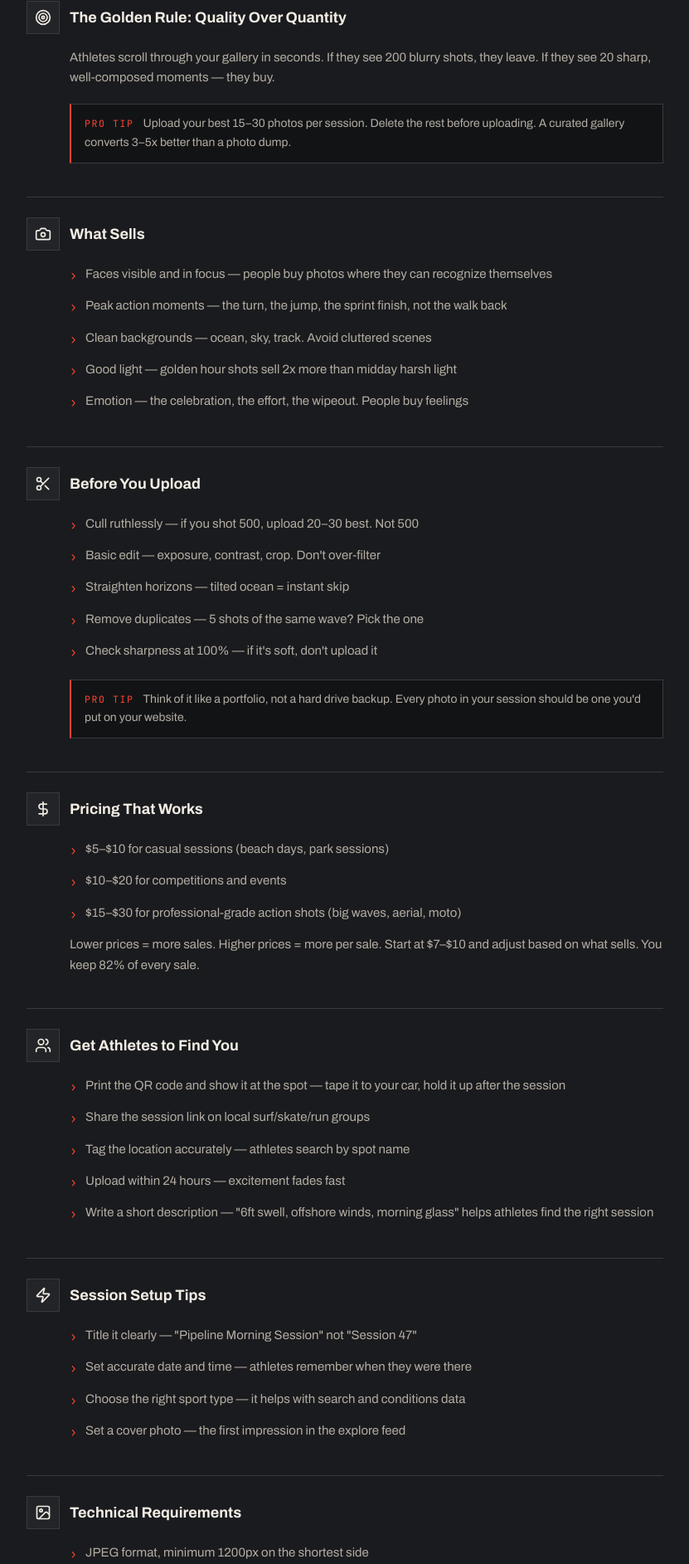
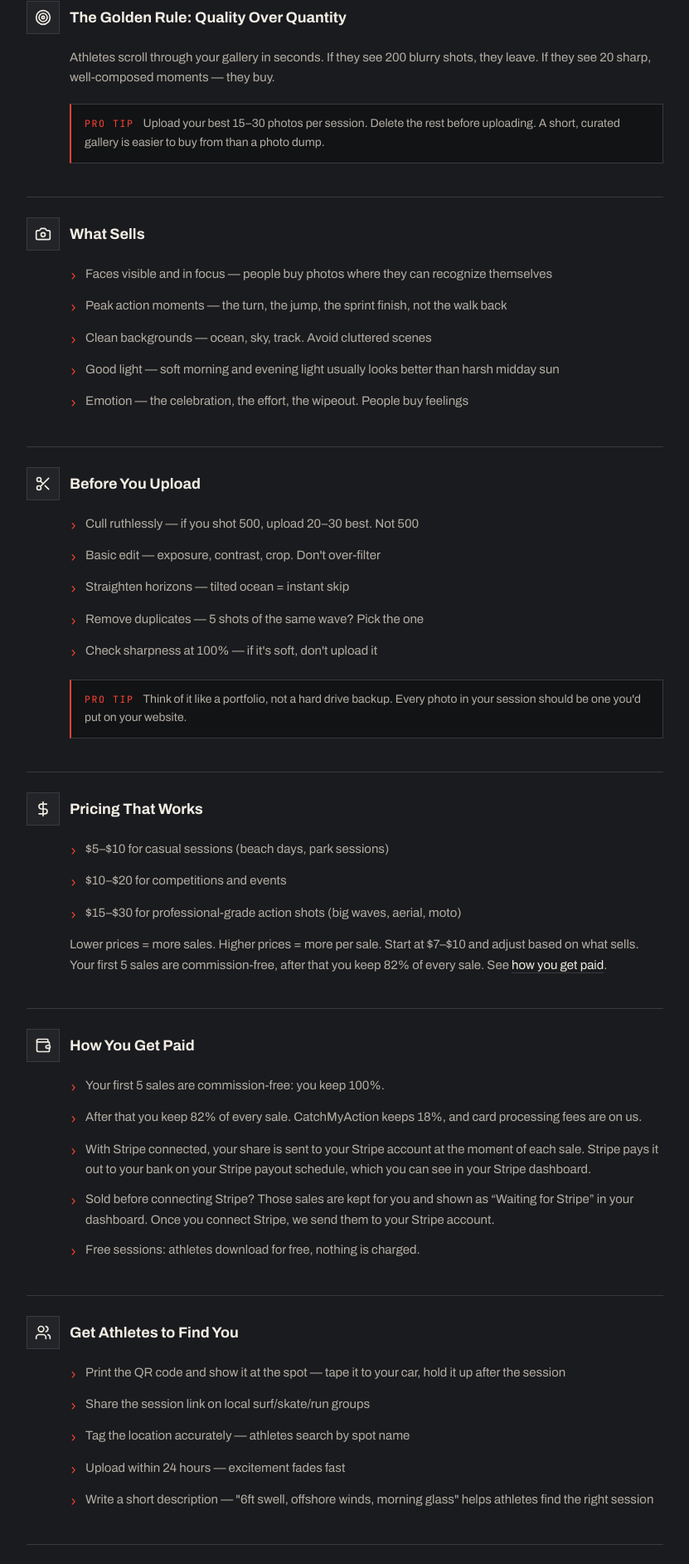
Before and after one commit to igerasym/CatchMyAction, a Next.js app: page /guide in a window 1280 px wide. Shown: the part 1620-3505 px from the top of the page at 83% size, without its empty margins (224-1055 px from the left). Built offline with nearby package versions, Linux system fonts and the light colour scheme; no server answers.

Commit message:
Guide: explain how photographers get paid; drop unsourced sales numbers

```diff
--- a/src/app/(app)/guide/page.tsx
+++ b/src/app/(app)/guide/page.tsx
@@ -1,4 +1,4 @@
-import { Camera, Target, Scissors, DollarSign, Users, Zap, ImageIcon, TrendingUp } from "lucide-react";
+import { Camera, Target, Scissors, DollarSign, Users, Zap, ImageIcon, TrendingUp, Wallet } from "lucide-react";
 
 export default function PhotographerGuidePage() {
   return (
@@ -21,7 +21,7 @@ export default function PhotographerGuidePage() {
         </p>
         <Tip>
           Upload your best 15–30 photos per session. Delete the rest before uploading.
-          A curated gallery converts 3–5x better than a photo dump.
+          A short, curated gallery is easier to buy from than a photo dump.
         </Tip>
       </Section>
 
@@ -33,7 +33,7 @@ export default function PhotographerGuidePage() {
           <Li>Faces visible and in focus — people buy photos where they can recognize themselves</Li>
           <Li>Peak action moments — the turn, the jump, the sprint finish, not the walk back</Li>
           <Li>Clean backgrounds — ocean, sky, track. Avoid cluttered scenes</Li>
-          <Li>Good light — golden hour shots sell 2x more than midday harsh light</Li>
+          <Li>Good light — soft morning and evening light usually looks better than harsh midday sun</Li>
           <Li>Emotion — the celebration, the effort, the wipeout. People buy feelings</Li>
         </ul>
       </Section>
@@ -66,8 +66,29 @@ export default function PhotographerGuidePage() {
         </ul>
         <p className="mt-3">
           Lower prices = more sales. Higher prices = more per sale. Start at $7–$10 and adjust based on what sells.
-          You keep 82% of every sale.
+          Your first 5 sales are commission-free, after that you keep 82% of every sale.
+          See <a href="#get-paid" className="text-bone underline underline-offset-4 decoration-line hover:text-rec hover:decoration-rec transition-colors">how you get paid</a>.
         </p>
+      </Section>
+
+      <Section
+        id="get-paid"
+        icon={<Wallet className="w-5 h-5" aria-hidden="true" />}
+        title="How You Get Paid"
+      >
+        <ul className="space-y-3">
+          <Li>Your first 5 sales are commission-free: you keep 100%.</Li>
+          <Li>After that you keep 82% of every sale. CatchMyAction keeps 18%, and card processing fees are on us.</Li>
+          <Li>
+            With Stripe connected, your share is sent to your Stripe account at the moment of each sale.
+            Stripe pays it out to your bank on your Stripe payout schedule, which you can see in your Stripe dashboard.
+          </Li>
+          <Li>
+            Sold before connecting Stripe? Those sales are kept for you and shown as &ldquo;Waiting for Stripe&rdquo; in your dashboard.
+            Once you connect Stripe, we send them to your Stripe account.
+          </Li>
+          <Li>Free sessions: athletes download for free, nothing is charged.</Li>
+        </ul>
       </Section>
 
       <Section
@@ -116,7 +137,7 @@ export default function PhotographerGuidePage() {
           <Li>Complete your profile — add bio, avatar, social links. Athletes check who shot the photos</Li>
           <Li>Be consistent — shoot the same spots regularly. Locals will start looking for you</Li>
           <Li>Respond to the market — if marathon photos sell well in your area, shoot more marathons</Li>
-          <Li>Connect Stripe early — don't miss sales because payouts aren't set up</Li>
+          <Li>Connect Stripe early, so your share is sent to you at the moment of each sale instead of waiting</Li>
         </ul>
         <Tip>
           The photographers who sell the most aren't always the best shooters.
@@ -198,11 +219,11 @@ function FirstSession() {
   );
 }
 
-function Section({ icon, title, children }: {
-  icon: React.ReactNode; title: string; children: React.ReactNode;
+function Section({ id, icon, title, children }: {
+  id?: string; icon: React.ReactNode; title: string; children: React.ReactNode;
 }) {
   return (
-    <section className="border-t border-line pt-6 pb-10">
+    <section id={id} className="border-t border-line pt-6 pb-10 scroll-mt-20">
       <div className="flex items-center gap-3 mb-4">
         <div className="w-10 h-10 border border-line bg-char-2 flex items-center justify-center text-bone">
           {icon}
```
